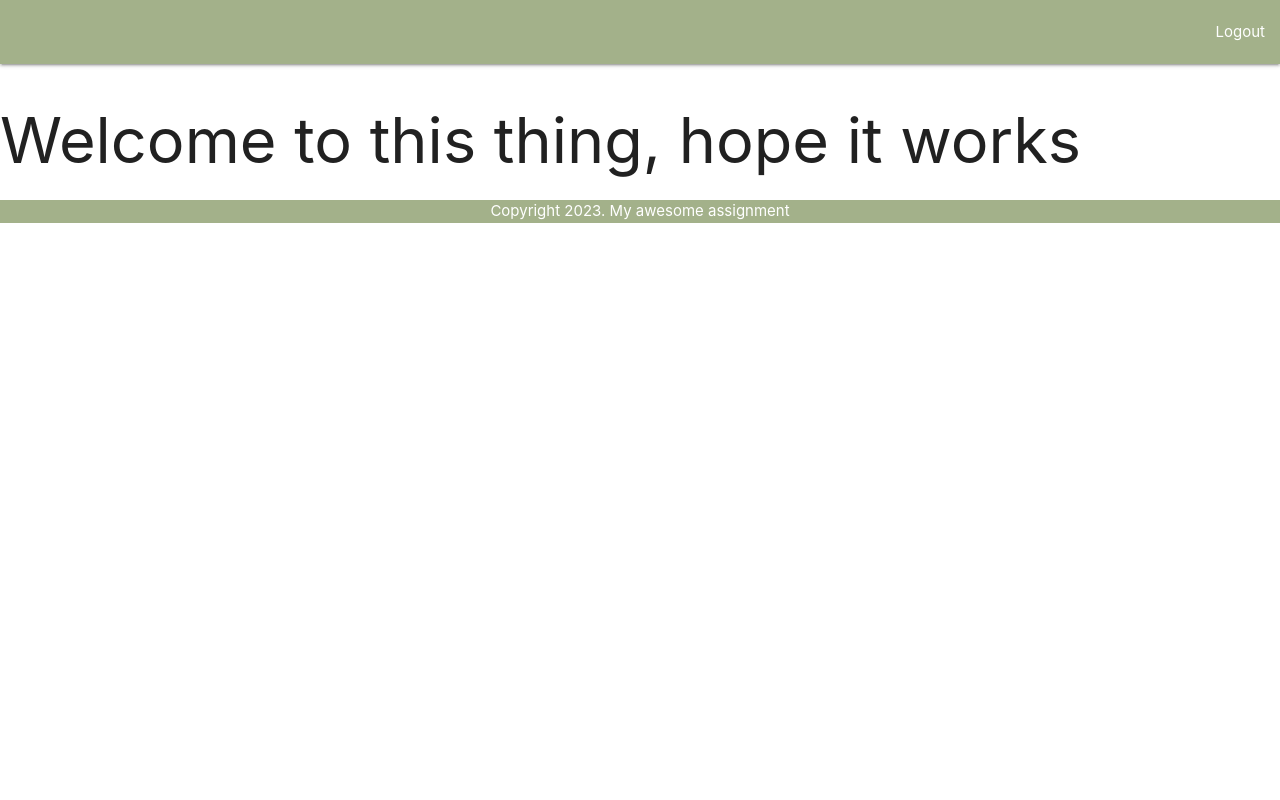
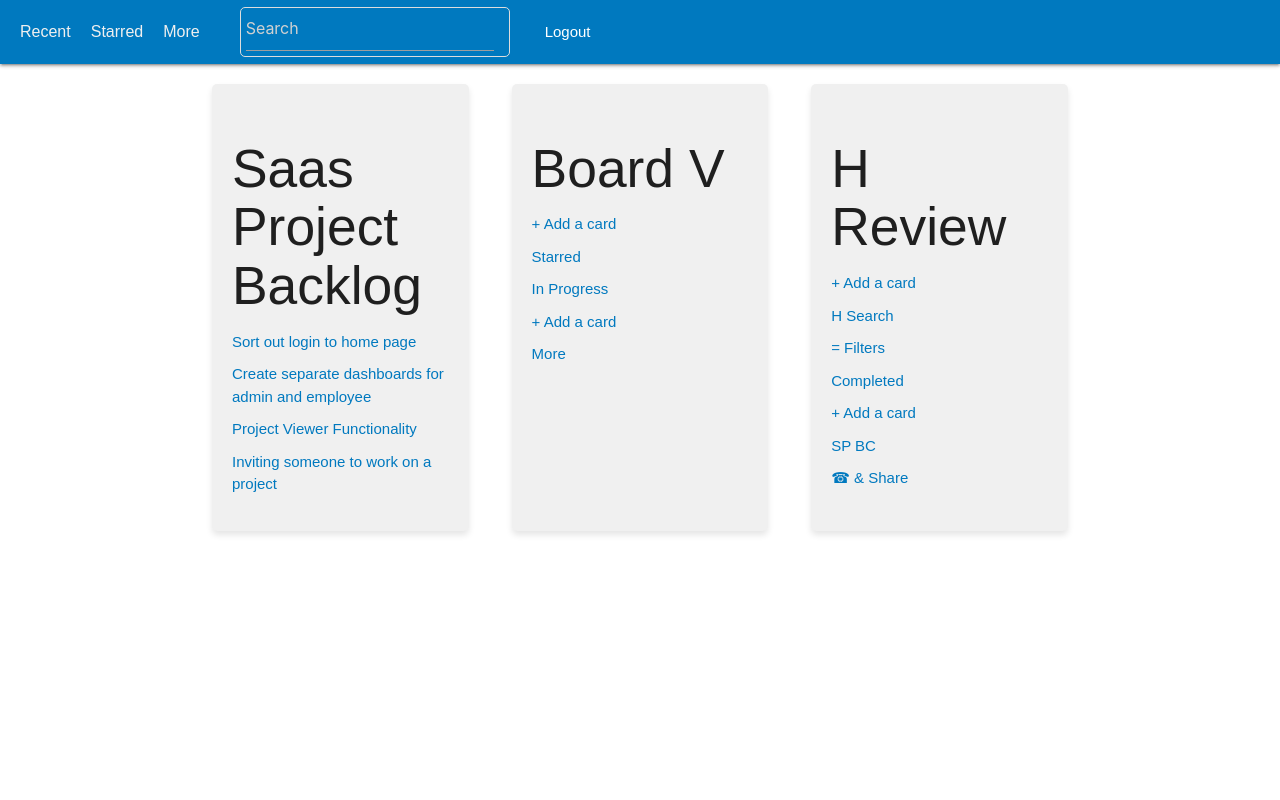
Before and after one commit to parzival123go/E-Commerce-template, a Flask app: page /home in a window 1280 px wide. Run offline with Flask 3, Linux system fonts and the light colour scheme.

Commit message:
added dashboard

```diff
--- a/App/static/css/styles.css
+++ b/App/static/css/styles.css
@@ -1,4 +1,4 @@
-:root{
+=:root{
   --background: #DAD7CD;
   --secondary: #A3B18A;
   --tertiary: #588157;
@@ -148,3 +148,115 @@ img{
   margin-top: auto;
   margin-bottom: auto;
 }
+
+body {
+  font-family: Arial, sans-serif;
+  margin: 0;
+  padding: 0;
+}
+.container {
+  display: flex;
+  justify-content: space-between;
+  padding: 20px;
+}
+.workspace {
+  background-color: #f0f0f0;
+  border-radius: 5px;
+  padding: 20px;
+  width: 30%;
+  box-shadow: 0 4px 6px rgba(0, 0, 0, 0.1);
+  margin-bottom: 20px;
+}
+.workspace h2 {
+  margin-bottom: 10px;
+}
+.workspace ul {
+  list-style-type: none;
+  padding: 0;
+}
+.workspace li {
+  margin-bottom: 10px;
+}
+.workspace a {
+  color: #0079bf;
+  text-decoration: none;
+}
+.workspace a:hover {
+  text-decoration: underline;
+}
+
+.navbar {
+background-color:  #0079bf;
+color: #f0f0f0;
+box-shadow: 0 2px 4px rgba(0, 0, 0, 0.1);
+display: flex;
+justify-content: space-between;
+align-items: center;
+padding: 10px 20px;
+}
+
+.navbar-container {
+display: flex;
+align-items: center;
+}
+
+.navbar-logo {
+font-size: 24px;
+font-weight: bold;
+color: #0079bf;
+}
+
+.navbar-menu {
+display: flex;
+align-items: center;
+list-style: none;
+margin: 0;
+padding: 0;
+}
+
+.navbar-item {
+margin-right: 20px;
+font-size: 16px;
+color: #f0f0f0;
+cursor: pointer;
+}
+
+.navbar-item-more {
+position: relative;
+}
+
+.navbar-item-separator {
+margin: 0 10px;
+color: #ddd;
+}
+
+.navbar-search-form {
+display: flex;
+align-items: center;
+border: 1px solid #ddd;
+border-radius: 5px;
+padding: 5px;
+margin-left: 20px;
+height: 50px;
+}
+
+.navbar-search-input {
+border: none;
+outline: none;
+flex: 1;
+padding: 5px;
+font-size: 14px;
+}
+
+.navbar-search-button {
+background-color: transparent;
+border: none;
+outline: none;
+padding: 5px;
+cursor: pointer;
+}
+
+.fas {
+font-size: 14px;
+color: #333;
+}
--- a/App/templates/home.html
+++ b/App/templates/home.html
@@ -5,12 +5,58 @@
 {% block page %}{% endblock %}
 
 {% block link%}
-<ul id="nav-mobile" class="right">
+<nav class="navbar">
+<ul id="nav-mobile" class="navbar-menu">
+    <li class="navbar-item">Recent</li>
+      <li class="navbar-item">Starred</li>
+      <li class="navbar-item">More </li>
+
+      <li class="navbar-item">
+        <form class="navbar-search-form">
+          <input type="text" class="navbar-search-input" placeholder="Search">
+          <button type="submit" class="navbar-search-button"><i class="fas fa-search"></i></button>
+        </form>
+      </li>
     <li><a href="/logout">Logout</a></li>
 </ul>
+</nav>
 {% endblock %}
 
 {% block content %}
- <h1>Welcome to this thing, hope it works</h1>
+
+  <div class="container">
+      <div class="workspace">
+          <h2>Saas Project Backlog</h2>
+          <ul>
+              <li><a href="#">Sort out login to home page</a></li>
+              <li><a href="#">Create separate dashboards for admin and employee</a></li>
+              <li><a href="#">Project Viewer Functionality</a></li>
+              <li><a href="#">Inviting someone to work on a project</a></li>
+          </ul>
+      </div>
+      <div class="workspace">
+          <h2>Board V</h2>
+          <ul>
+              <li><a href="#">+ Add a card</a></li>
+              <li><a href="#">Starred</a></li>
+              <li><a href="#">In Progress</a></li>
+              <li><a href="#">+ Add a card</a></li>
+              <li><a href="#">More</a></li>
+          </ul>
+      </div>
+      <div class="workspace">
+          <h2>H Review</h2>
+          <ul>
+              <li><a href="#">+ Add a card</a></li>
+              <li><a href="#">H Search</a></li>
+              <li><a href="#">= Filters</a></li>
+              <li><a href="#">Completed</a></li>
+              <li><a href="#">+ Add a card</a></li>
+              <li><a href="#">SP BC</a></li>
+              <li><a href="#">☎ & Share</a></li>
+          </ul>
+      </div>
+  </div>
+
 
 {% endblock %}
```
Lines whose indentation alone changed are shown as unchanged.
